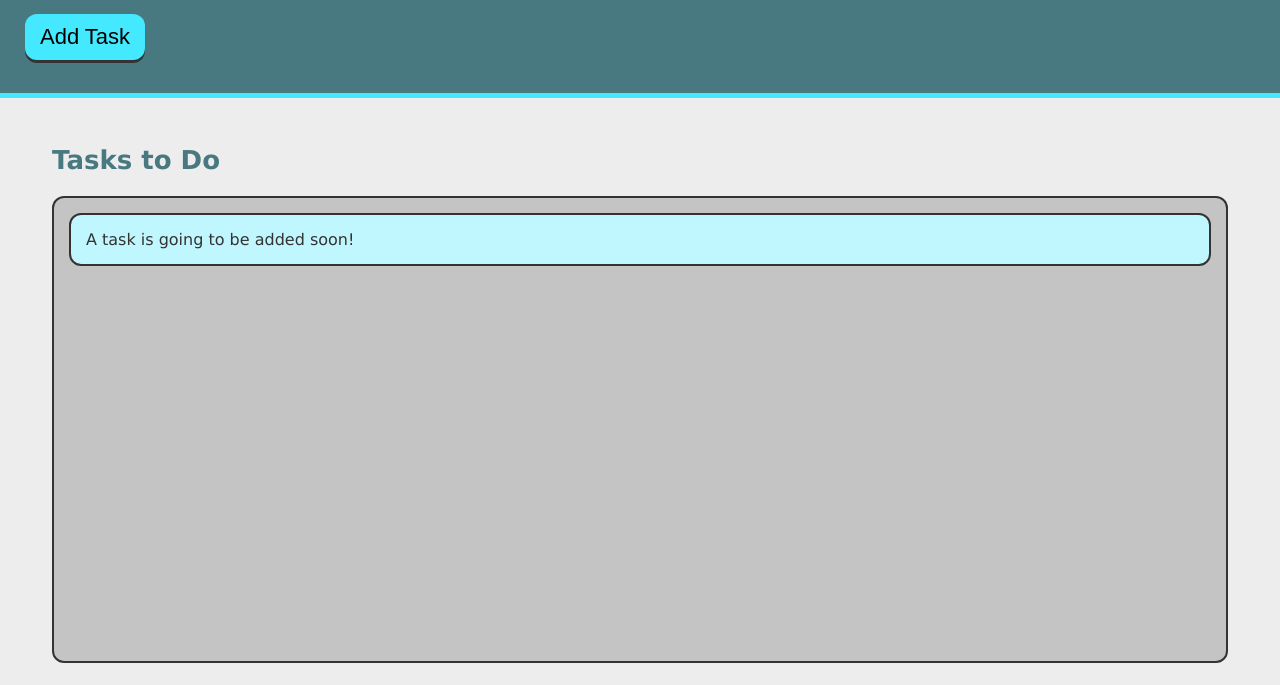
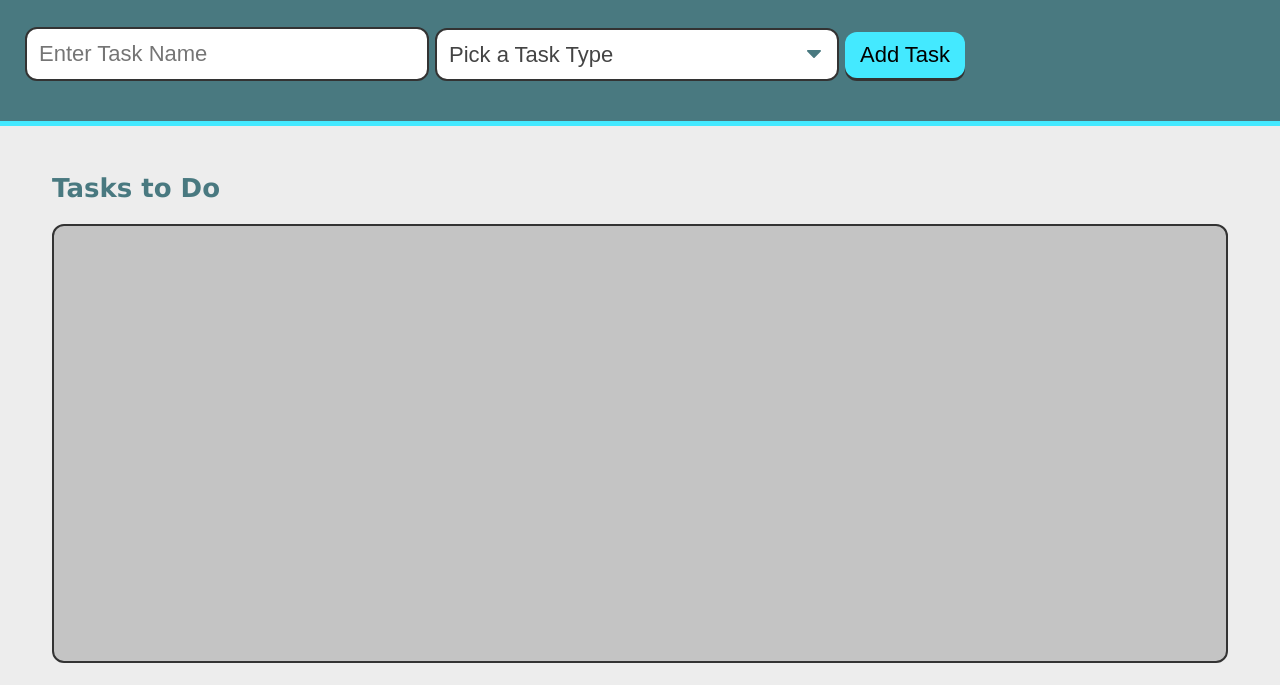
Before and after one commit to Blopez811/taskinator, a plain HTML site: page index.html in a window 1280 px wide. Shown: the part 115-800 px from the top of the page. Drawn offline with Linux system fonts and the light colour scheme.

Commit message:
added form input and drop down

```diff
--- a/index.html
+++ b/index.html
@@ -11,15 +11,28 @@
  <header>
      <h1 class="page-title">Taskinator</h1>
      <p>CLick the button below to add a new task!</p>
-     <button class="btn" id="save-task">Add Task</button>
+     <form id="task-form">
+         <div class="form-group">
+             <input type="text" name="task-name" placeholder="Enter Task Name" />
+         </div>
+         <div class="form-group">
+             <select name="task-type" class="select-dropdown">
+                 <option value="" disabled selected>Pick a Task Type</option>
+                 <option value="Print">Print</option>
+                 <option value="Web">Web</option>
+                 <option value="Mobile">Mobile</option>
+             </select>
+         </div>
+         <div class="form-group">
+             <button class="btn" id="save-task" type="submit">Add Task</button>
+         </div>
+     </form>
  </header>
 
  <main class="page-content">
      <section class="task-list-wrapper">
         <h2 class="list-title">Tasks to Do</h2>
-        <ul class="task-list" id="tasks-to-do">
-            <li class="task-item">A task is going to be added soon!</li>
-        </ul>
+        <ul class="task-list" id="tasks-to-do"></ul>
      </section>
  </main>
 
```
